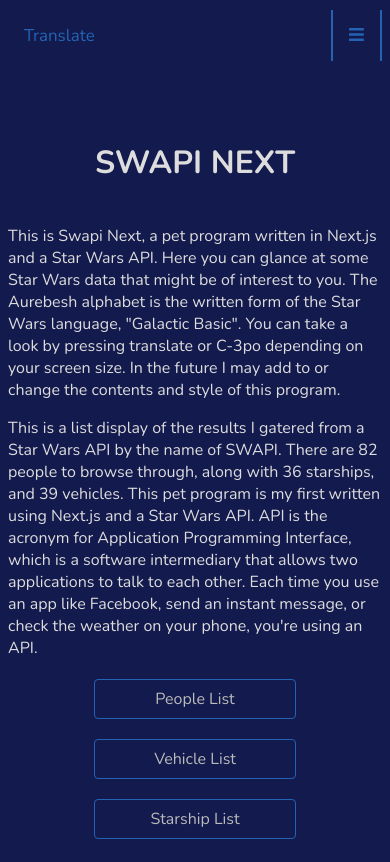
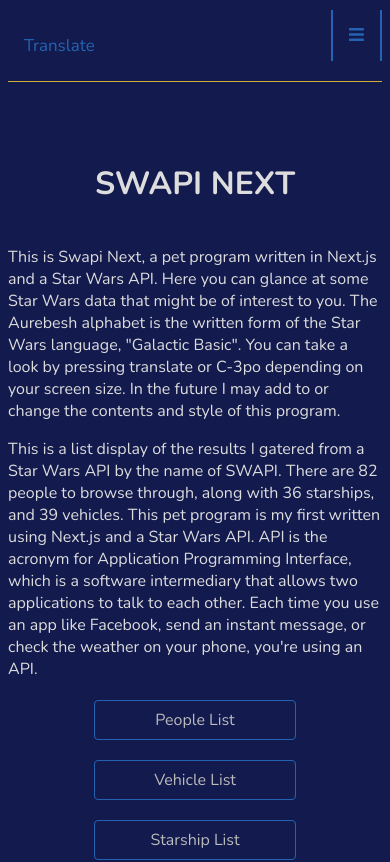
Before and after one commit to Sauce101/swapi-next, a Next.js app: page / in a window 390 px wide. Shown: the top 862 px of the page. Built offline with nearby package versions, Linux system fonts and the light colour scheme.

Commit message:
add gold line on smaller and remove background on menu

```diff
--- a/styles/globals.css
+++ b/styles/globals.css
@@ -38,7 +38,6 @@
     display: flex;
     justify-content: flex-end;
     align-items: flex-end;
-    /* border-bottom: 1px solid #ddd; */
     border-bottom: 1px solid #d4af37;
   }
 
@@ -84,13 +83,14 @@
   display: none;
 }
 
+/* responsive smaller */
 @media screen and (max-width: 600px) {
   .topnav #myLinks {
     display: none;
   }
 
   .topnav a.icon {
-    background: #131a4d;
+    /* background: #131a4d; */
     /* background: rgb(30, 30, 30); */
     border-left: 2px solid #2463b4;
     border-right: 2px solid #2463b4;
@@ -111,6 +111,8 @@
     overflow: hidden;
     position: relative;
     margin: 10px auto 80px;
+    padding: 10px 0;
+    border-bottom: 1px solid #d4af37;
   }
 
   .topnav.responsive #myLinks {
```
